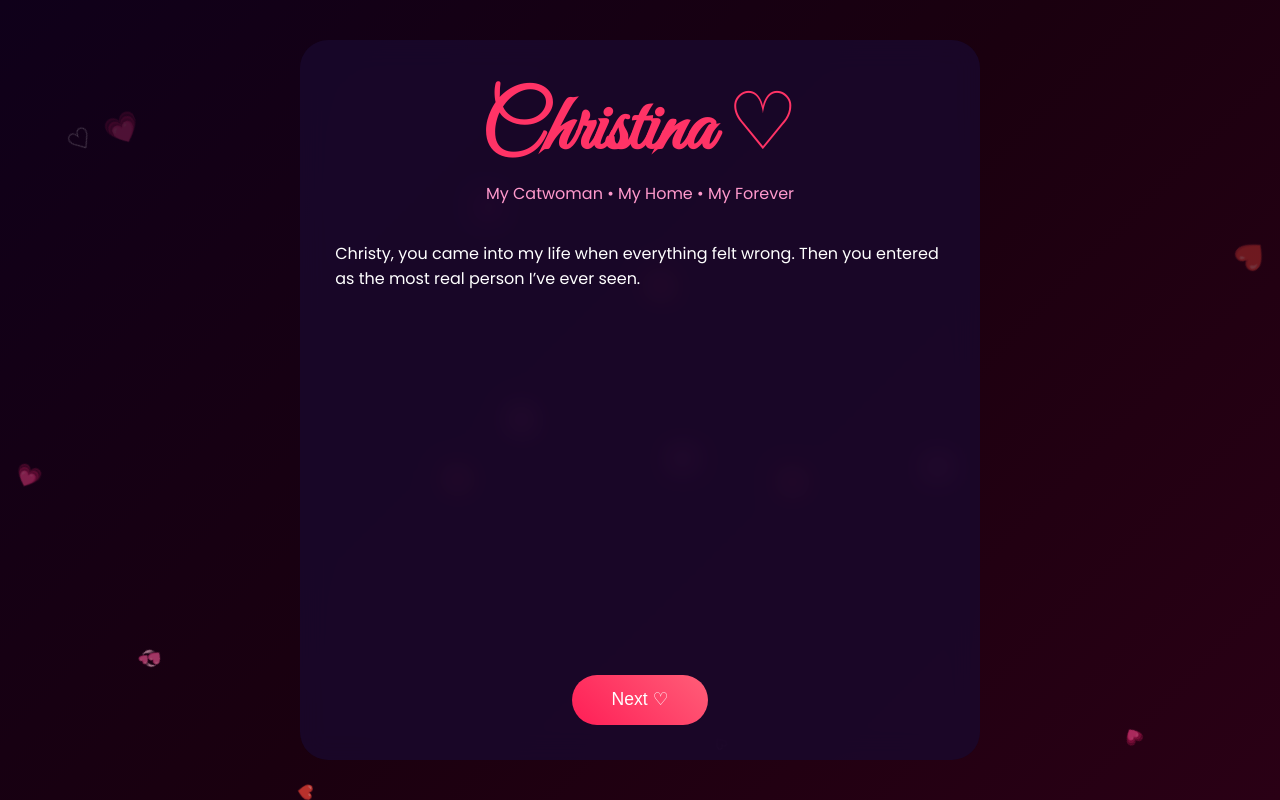
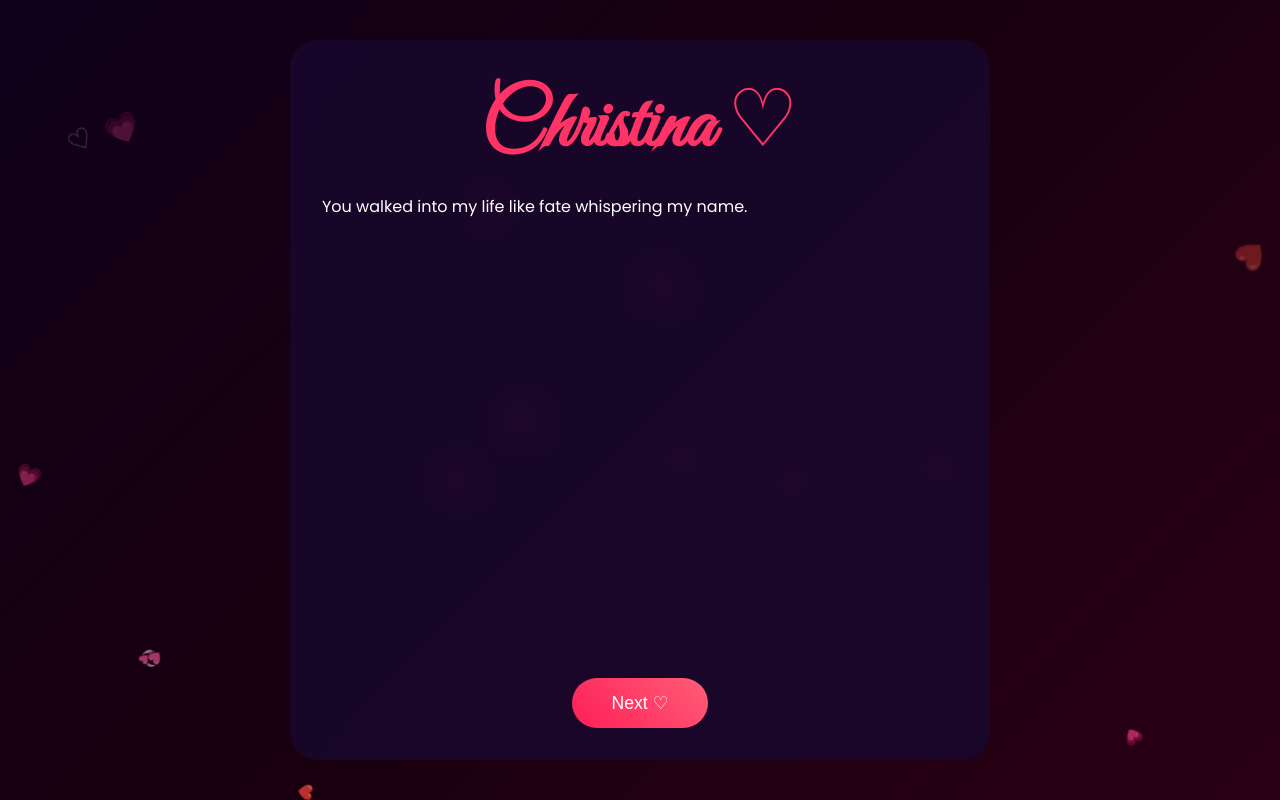
Before and after one commit to mhdashikofficial/forchristy, a Flask app: page / in a window 1280 px wide. Run offline with Flask 3, Linux system fonts and the light colour scheme.

Commit message:
Update index.html

```diff
--- a/templates/index.html
+++ b/templates/index.html
@@ -7,7 +7,7 @@
 
 <link rel="preconnect" href="https://fonts.googleapis.com">
 <link rel="preconnect" href="https://fonts.gstatic.com" crossorigin>
-<link href="https://fonts.googleapis.com/css2?family=Great+Vibes&family=Playfair+Display:wght@400;500;700&family=Poppins:wght@300;400;500;600&display=swap" rel="stylesheet">
+<link href="https://fonts.googleapis.com/css2?family=Great+Vibes&family=Poppins:wght@300;400;500;600&display=swap" rel="stylesheet">
 
 <style>
 *{margin:0;padding:0;box-sizing:border-box}
@@ -18,7 +18,6 @@ body{
   font-family:'Poppins',sans-serif;
   overflow:hidden;
 }
-
 #hearts{position:fixed;inset:0;pointer-events:none;z-index:1}
 .heart{position:absolute;font-size:1.8rem;animation:rise linear forwards}
 @keyframes rise{
@@ -26,60 +25,31 @@ body{
 100%{transform:translateY(-40vh) scale(1.3) rotate(1080deg);opacity:0}
 }
 
-.container{
-  position:relative;
-  z-index:10;
-  height:100vh;
-  display:flex;
-  justify-content:center;
-  align-items:center;
-  padding:20px;
-}
-
+.container{height:100vh;display:flex;justify-content:center;align-items:center;padding:20px;z-index:10;position:relative}
 .card{
-  background:rgba(25,8,45,.8);
+  background:rgba(25,8,45,.85);
   backdrop-filter:blur(14px);
   border-radius:28px;
   width:100%;
-  max-width:680px;
+  max-width:700px;
   height:90vh;
   display:flex;
   flex-direction:column;
-  padding:2.2rem;
+  padding:2rem;
 }
 
 h1{
   font-family:'Great Vibes',cursive;
   font-size:clamp(3rem,7vw,5rem);
+  text-align:center;
   color:#ff3366;
-  text-align:center;
-}
-.subtitle{
-  text-align:center;
-  color:#ff99cc;
-  margin-bottom:1rem;
 }
 
-#messages{
-  flex:1;
-  overflow-y:auto;
-  padding-right:6px;
-}
+#messages{flex:1;overflow-y:auto}
+.message{margin:1rem 0;opacity:0;transform:translateY(20px);transition:.7s}
+.message.visible{opacity:1;transform:translateY(0)}
 
-.message{
-  margin:1.2rem 0;
-  opacity:0;
-  transform:translateY(25px);
-  transition:.8s ease;
-}
-.message.visible{opacity:1;transform:translateY(0)}
-.text-center{text-align:center}
-
-.btn-container{
-  padding-top:1rem;
-  text-align:center;
-}
-
+.btn-container{text-align:center;margin-top:1rem}
 .btn{
   background:linear-gradient(45deg,#ff1e56,#ff5e78);
   border:none;
@@ -91,6 +61,24 @@ h1{
 }
 .btn.yes{background:linear-gradient(45deg,#c026d3,#a855f7)}
 .hidden{display:none}
+
+.countdown{font-size:2rem;text-align:center;margin:1rem 0;color:#ff99cc}
+.calendar{display:grid;grid-template-columns:repeat(7,1fr);gap:6px;margin-top:10px}
+.day{
+  padding:.6rem 0;
+  border-radius:12px;
+  background:#2a0035;
+  font-size:.9rem;
+}
+.done{background:#c026d3}
+.future{opacity:.5}
+.quote{
+  font-family:'Great Vibes',cursive;
+  font-size:2rem;
+  text-align:center;
+  margin-top:1.5rem;
+  color:#ff99cc;
+}
 </style>
 </head>
 
@@ -101,17 +89,13 @@ h1{
 <div class="card">
 
 <h1>Christina ♡</h1>
-<div class="subtitle">My Catwoman • My Home • My Forever</div>
 
 <div id="messages">
-<div class="message visible">Christy, you came into my life when everything felt wrong. Then you entered as the most real person I’ve ever seen.</div>
-<div class="message">You became something that finally made me feel like I have a home.</div>
-<div class="message">Whenever I get a chance to do something for you, I really try my best.</div>
-<div class="message">The moment I got the chance to be your boyfriend was my favourite moment.</div>
-<div class="message">When the world feels heavy, you're the only place I feel comfortable.</div>
-<div class="message">I love you more than these words can explain.</div>
-<div class="message text-center" style="font-size:1.3rem;color:#ff99cc">
-<strong>Christina, will you be my Valentine… again and always?</strong>
+<div class="message visible">You walked into my life like fate whispering my name.</div>
+<div class="message">You didn’t just stay… you became my peace.</div>
+<div class="message">Every day with you feels like a place my heart was searching for.</div>
+<div class="message" style="text-align:center;font-size:1.2rem;color:#ff99cc">
+Will you be my Valentine… again and always?
 </div>
 </div>
 
@@ -136,24 +120,49 @@ function heart(){
 }
 setInterval(heart,500);
 
-const messages=document.querySelectorAll('.message');
+const msgs=document.querySelectorAll('.message');
 const nextBtn=document.getElementById('nextBtn');
 const yesBtn=document.getElementById('yesBtn');
 let i=0;
 
 nextBtn.onclick=()=>{
- if(i>=messages.length-1)return;
+ if(i>=msgs.length-1)return;
  i++;
- messages[i].classList.add('visible');
- messages[i].scrollIntoView({behavior:'smooth',block:'nearest'});
- if(i===messages.length-1){
+ msgs[i].classList.add('visible');
+ if(i===msgs.length-1){
    nextBtn.classList.add('hidden');
    yesBtn.classList.remove('hidden');
  }
 };
 
 yesBtn.onclick=()=>{
- document.querySelector('.card').innerHTML="<h1 style='font-size:5rem;text-align:center'>YESSSS!!! ♡</h1>";
+ const card=document.querySelector('.card');
+ card.innerHTML=`
+ <h1>Our Love Countdown ♡</h1>
+ <div class="countdown" id="countdown"></div>
+ <div class="calendar" id="calendar"></div>
+ <div class="quote">"Loving you is not a moment, it's every breath my soul takes."</div>
+ `;
+
+ const target=new Date("Feb 14, 2026 00:00:00").getTime();
+ setInterval(()=>{
+   const now=new Date().getTime();
+   const d=target-now;
+   const days=Math.floor(d/(1000*60*60*24));
+   const hours=Math.floor((d%(1000*60*60*24))/(1000*60*60));
+   const mins=Math.floor((d%(1000*60*60))/(1000*60));
+   document.getElementById('countdown').innerHTML=`${days} days ${hours}h ${mins}m until Valentine's ♡`;
+ },1000);
+
+ const cal=document.getElementById('calendar');
+ const today=new Date().getDate();
+ for(let d=1; d<=14; d++){
+   const div=document.createElement('div');
+   div.className='day';
+   if(d<=today){div.classList.add('done');div.innerHTML=`${d} ✓`;}
+   else{div.classList.add('future');div.innerHTML=`${d} ♡`;}
+   cal.appendChild(div);
+ }
 };
 </script>
 </body>
```
